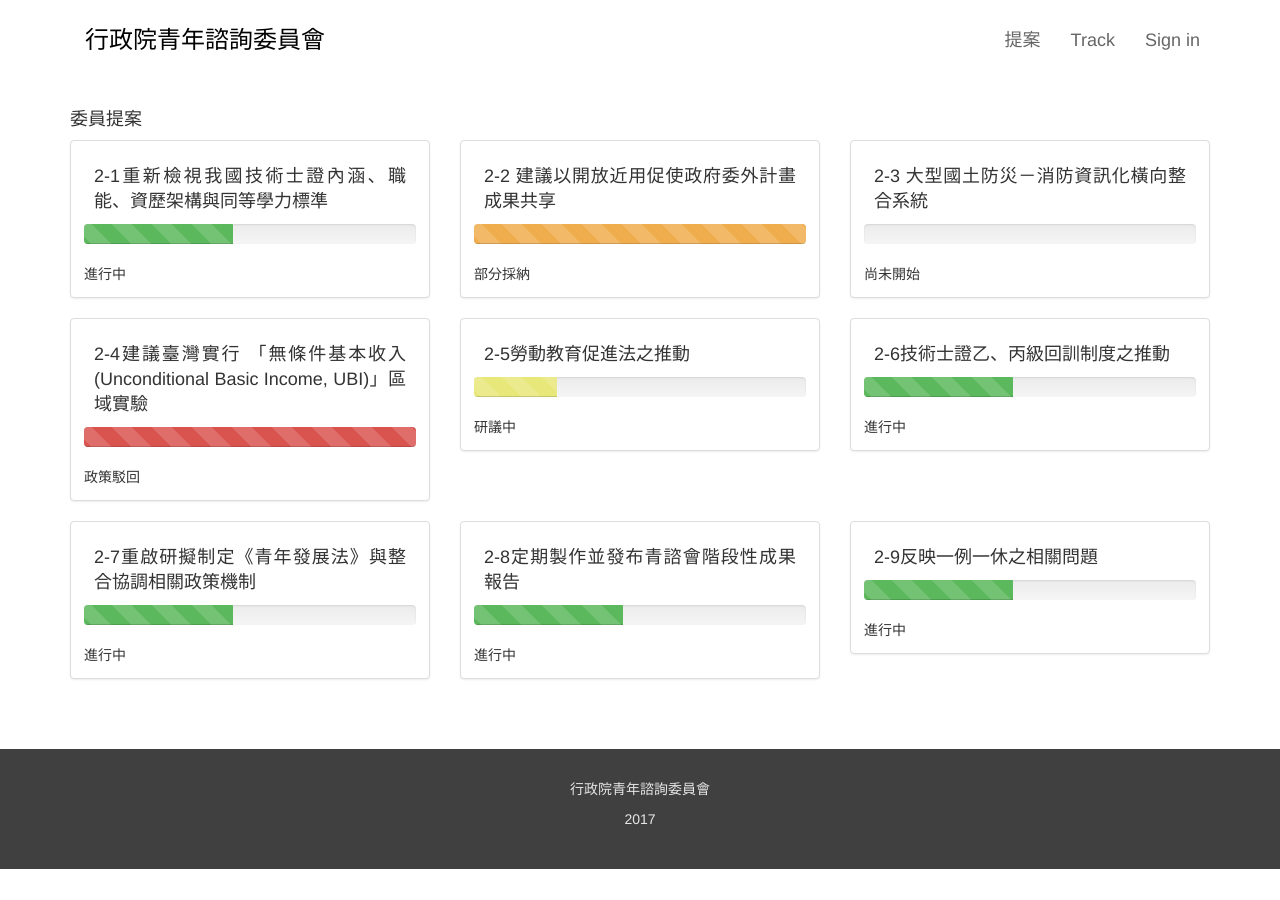
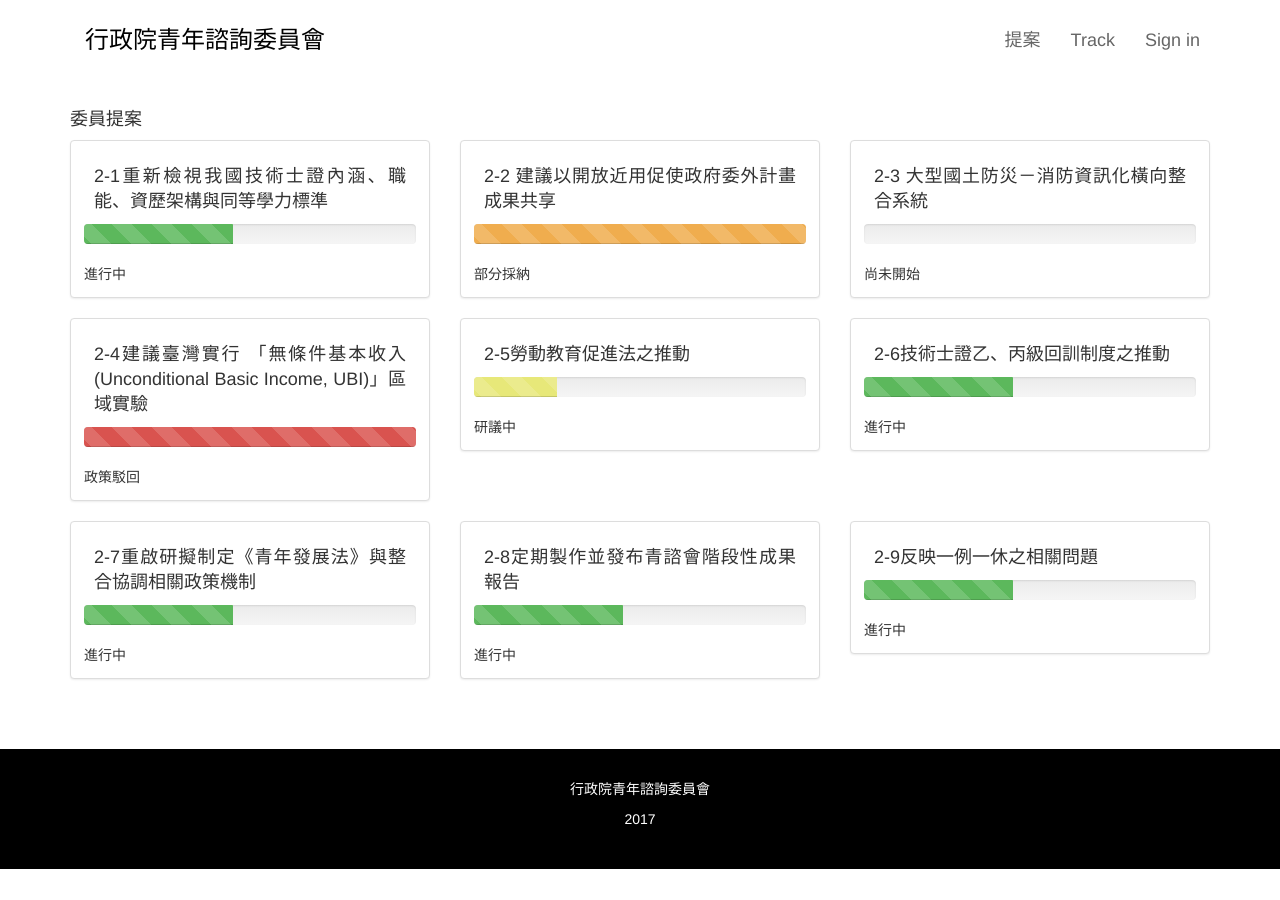
Before and after one commit to mark19891107/youth-concil, a Jekyll site: the page built from pages/proposal.md, in a window 1280 px wide. Built offline with Jekyll 4.4.1, drawn with Linux system fonts in a browser that asks for light colours; nearby versions of some CDN libraries.

Commit message:
docs fine tune, text decoration

```diff
--- a/css/footer.scss
+++ b/css/footer.scss
@@ -2,7 +2,7 @@
 ---
 
 #layout-footer{
-    background-color: #404040;
-    color:#e5e5e5;
+    background-color: #000;
+    color:#fff;
     padding: 30px;
 }
--- a/css/home/docs.scss
+++ b/css/home/docs.scss
@@ -7,12 +7,12 @@
 
     }
     margin-bottom: 100px;
-}
+
 
 .panel{
     text-align: center;
     color: black;
-
+    background-color: rgba(#eee, 0.20);
     border-radius: 0px;
 
 
@@ -23,7 +23,7 @@
         }
     }
     &:hover{
-        background-color: rgba(#333, 0.05);
+        background-color: white;
         h3{
             color: black;
         }
```
